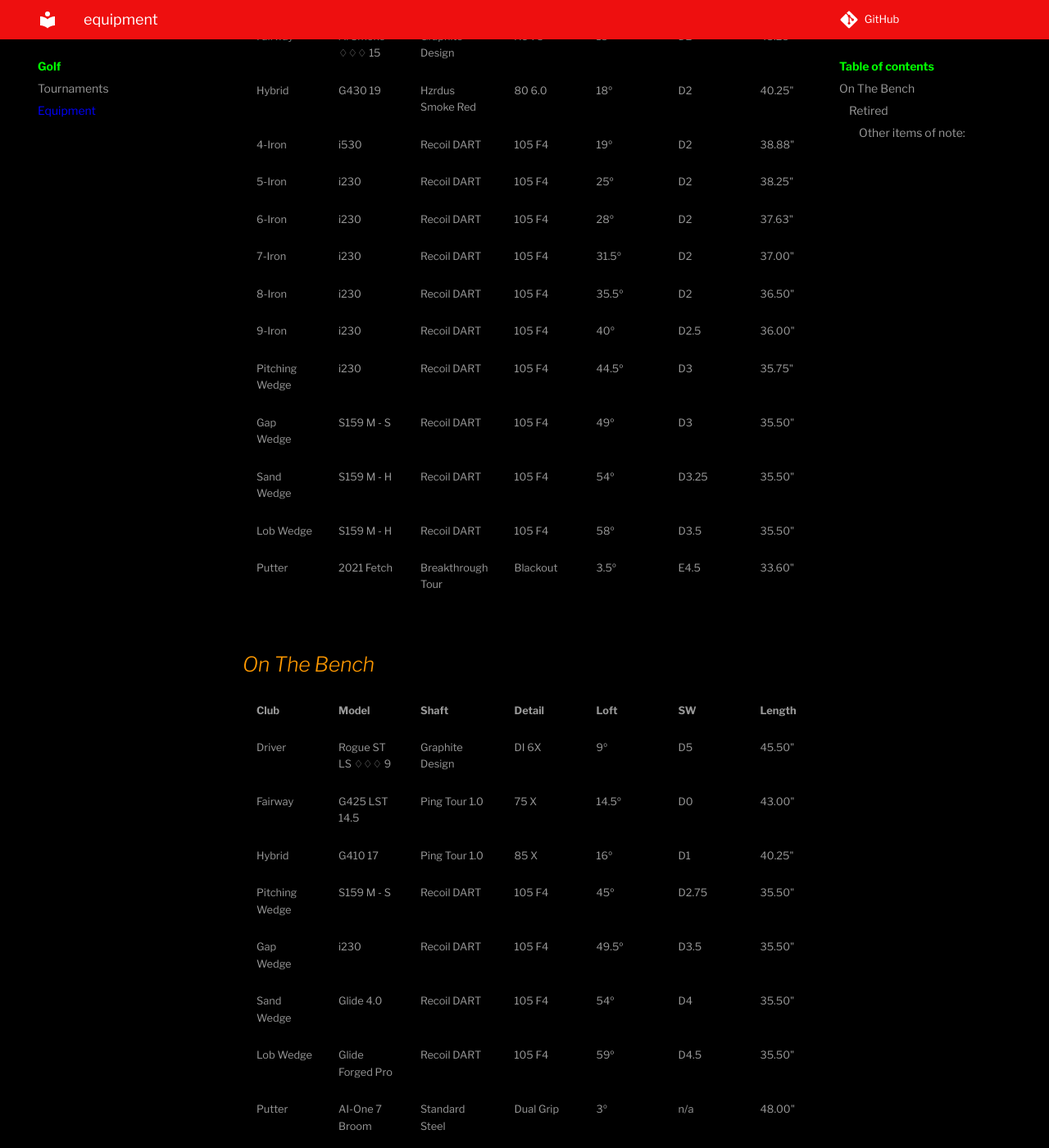
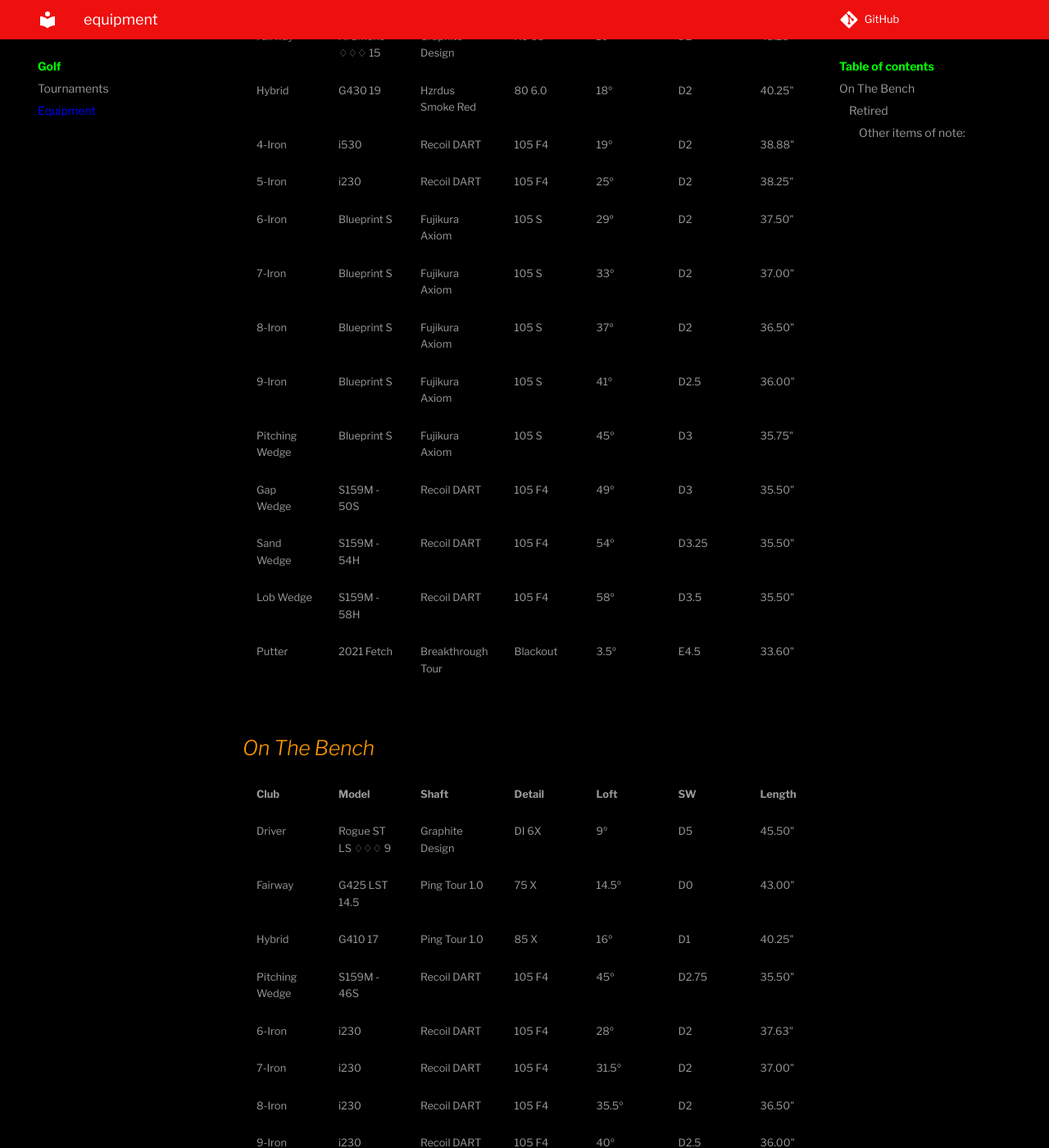
Before and after one commit to matchavez/matchavez.github.io, an MkDocs documentation site: the page built from docs/golf/equipment.md, in a window 1280 px wide and 1400 px high, scrolled down 317 px. Shown: the whole window at 82% size. Built offline with MkDocs 1.6.1 and Material for MkDocs 9.7.7, drawn with Linux system fonts in a browser that asks for light colours; comment, search, counter and statistics services are not loaded; some of the changed text lies outside the part shown.

Commit message:
[PUBLISHER] Merge #86

```diff
--- a/docs/golf/equipment.md
+++ b/docs/golf/equipment.md
@@ -6,19 +6,19 @@
 # _WITB_
 | Club           | Model             | Shaft             | Detail   | Loft  | SW    | Length |
 | -------------- | ----------------- | ----------------- | -------- | ----- | ----- | ------ |
-| Driver         | Ai Smoke Max 10.5 | Graphite Design   | UB 6S    | 10.5º | D5    | 45.50" |
-| Fairway        | Ai Smoke ♢♢♢  15  | Graphite Design   | XC 7S    | 15º   | D2    | 43.25" |
+| Driver         | Ai Smoke Max 10.5 | Graphite Design   | UB 6S    | 11.5º | D7    | 45.50" |
+| Fairway        | Ai Smoke ♢♢♢  15  | Graphite Design   | XC 6S    | 16º   | D2    | 43.25" |
 | Hybrid         | G430 19           | Hzrdus Smoke Red  | 80 6.0   | 18º   | D2    | 40.25" |
 | 4-Iron         | i530              | Recoil DART       | 105 F4   | 19º   | D2    | 38.88" |
 | 5-Iron         | i230              | Recoil DART       | 105 F4   | 25º   | D2    | 38.25" |
-| 6-Iron         | i230              | Recoil DART       | 105 F4   | 28º   | D2    | 37.63" |
-| 7-Iron         | i230              | Recoil DART       | 105 F4   | 31.5º | D2    | 37.00" |
-| 8-Iron         | i230              | Recoil DART       | 105 F4   | 35.5º | D2    | 36.50" |
-| 9-Iron         | i230              | Recoil DART       | 105 F4   | 40º   | D2.5  | 36.00" |
-| Pitching Wedge | i230              | Recoil DART       | 105 F4   | 44.5º | D3    | 35.75" |
-| Gap Wedge      | S159 M - S        | Recoil DART       | 105 F4   | 49º   | D3    | 35.50" |
-| Sand Wedge     | S159 M - H        | Recoil DART       | 105 F4   | 54º   | D3.25 | 35.50" |
-| Lob Wedge      | S159 M - H        | Recoil DART       | 105 F4   | 58º   | D3.5  | 35.50" |
+| 6-Iron         | Blueprint S       | Fujikura Axiom    | 105 S    | 29º   | D2    | 37.50" |
+| 7-Iron         | Blueprint S       | Fujikura Axiom    | 105 S    | 33º   | D2    | 37.00" |
+| 8-Iron         | Blueprint S       | Fujikura Axiom    | 105 S    | 37º   | D2    | 36.50" |
+| 9-Iron         | Blueprint S       | Fujikura Axiom    | 105 S    | 41º   | D2.5  | 36.00" |
+| Pitching Wedge | Blueprint S       | Fujikura Axiom    | 105 S    | 45º   | D3    | 35.75" |
+| Gap Wedge      | S159M - 50S       | Recoil DART       | 105 F4   | 49º   | D3    | 35.50" |
+| Sand Wedge     | S159M - 54H       | Recoil DART       | 105 F4   | 54º   | D3.25 | 35.50" |
+| Lob Wedge      | S159M - 58H       | Recoil DART       | 105 F4   | 58º   | D3.5  | 35.50" |
 | Putter         | 2021 Fetch        | Breakthrough Tour | Blackout | 3.5º  | E4.5  | 33.60" |
 
 ## _On The Bench_
@@ -27,12 +27,18 @@
 | Driver         | Rogue ST LS ♢♢♢ 9 | Graphite Design   | DI 6X     | 9º    | D5    | 45.50" |
 | Fairway        | G425 LST 14.5     | Ping Tour 1.0     | 75 X      | 14.5º | D0    | 43.00" |
 | Hybrid         | G410 17           | Ping Tour 1.0     | 85 X      | 16º   | D1    | 40.25" |
-| Pitching Wedge | S159 M - S        | Recoil DART       | 105 F4    | 45º   | D2.75 | 35.50" |
+| Pitching Wedge | S159M - 46S       | Recoil DART       | 105 F4    | 45º   | D2.75 | 35.50" |
+| 6-Iron         | i230              | Recoil DART       | 105 F4    | 28º   | D2    | 37.63" |
+| 7-Iron         | i230              | Recoil DART       | 105 F4    | 31.5º | D2    | 37.00" |
+| 8-Iron         | i230              | Recoil DART       | 105 F4    | 35.5º | D2    | 36.50" |
+| 9-Iron         | i230              | Recoil DART       | 105 F4    | 40º   | D2.5  | 36.00" |
+| Pitching Wedge | i230              | Recoil DART       | 105 F4    | 44.5º | D3    | 35.75" |
 | Gap Wedge      | i230              | Recoil DART       | 105 F4    | 49.5º | D3.5  | 35.50" |
 | Sand Wedge     | Glide 4.0         | Recoil DART       | 105 F4    | 54º   | D4    | 35.50" |
 | Lob Wedge      | Glide Forged Pro  | Recoil DART       | 105 F4    | 59º   | D4.5  | 35.50" |
 | Putter         | AI-One 7 Broom    | Standard Steel    | Dual Grip | 3º    | n/a   | 48.00" |
 | Putter         | Sigma 2 Fetch     | Breakthrough Tour | Original  | 3.5º  | n/a   | 32.90" |
+|                |                   |                   |           |       |       |        |
 
 ### _Retired_
 | Club           | Model        | Shaft        | Detail    | Loft  | SW   | Length |
```
Also changed, not shown: other parts of docs/golf/equipment.md (+2 -2 lines).
